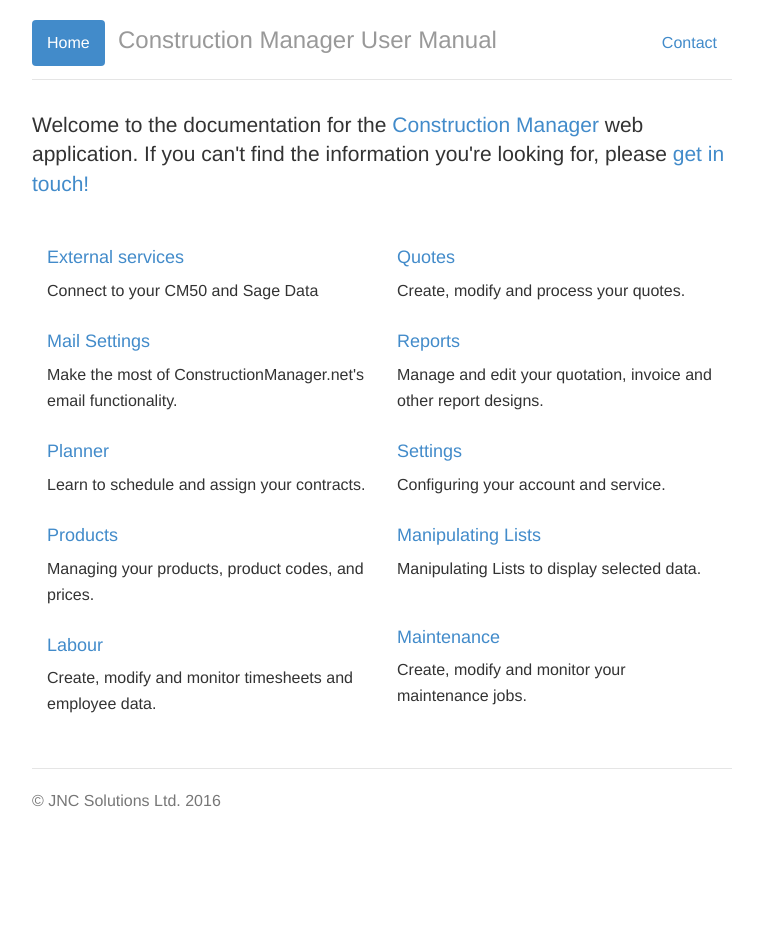
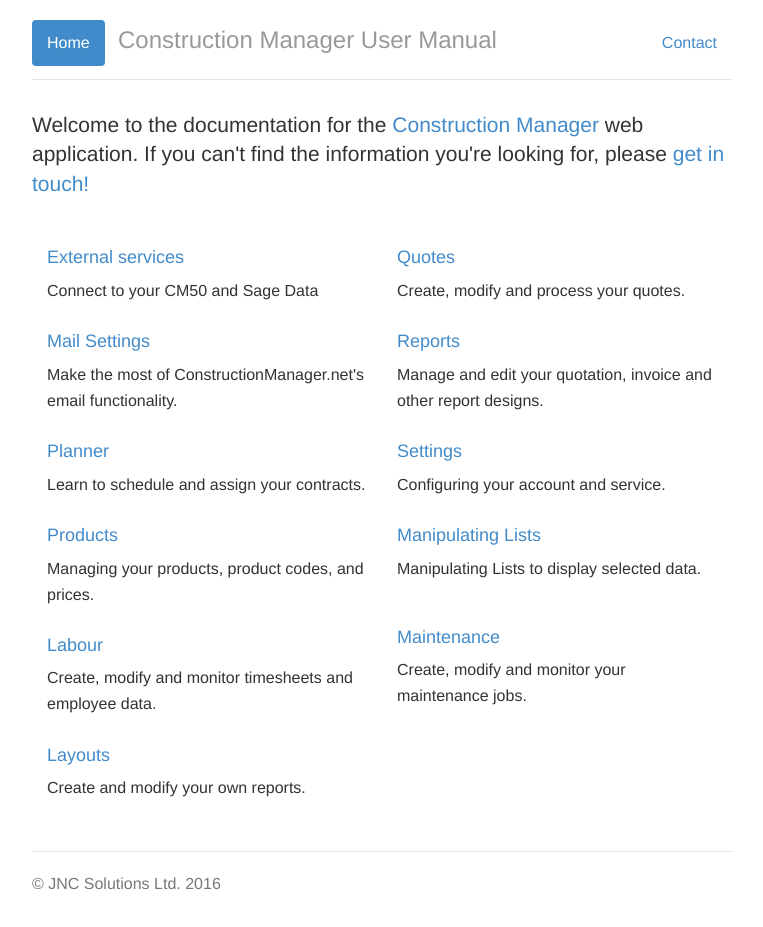
Before and after one commit to JNCSolutions/ConstructionManagerDocs, a Jekyll site: the page built from index.html, in a window 1280 px wide. Shown: the whole page, without its empty margins (258-1021 px from the left). Built offline with Jekyll 4.4.1, drawn with Linux system fonts in a browser that asks for light colours; before the commit the page ends 900 px from its top, so only the background shows below that.

Commit message:
Update index.html

```diff
--- a/index.html
+++ b/index.html
@@ -19,8 +19,11 @@
     <h4><a href="products.html">Products</a></h4>
     <p>Managing your products, product codes, and prices.</p>
 
-     <h4><a href="labour.html">Labour</a></h4>
+    <h4><a href="labour.html">Labour</a></h4>
     <p>Create, modify and monitor timesheets and employee data.</p>
+
+    <h4><a href="layouts.html">Layouts</a></h4>
+    <p>Create and modify your own reports.</p>
 
     </div>
 
```
